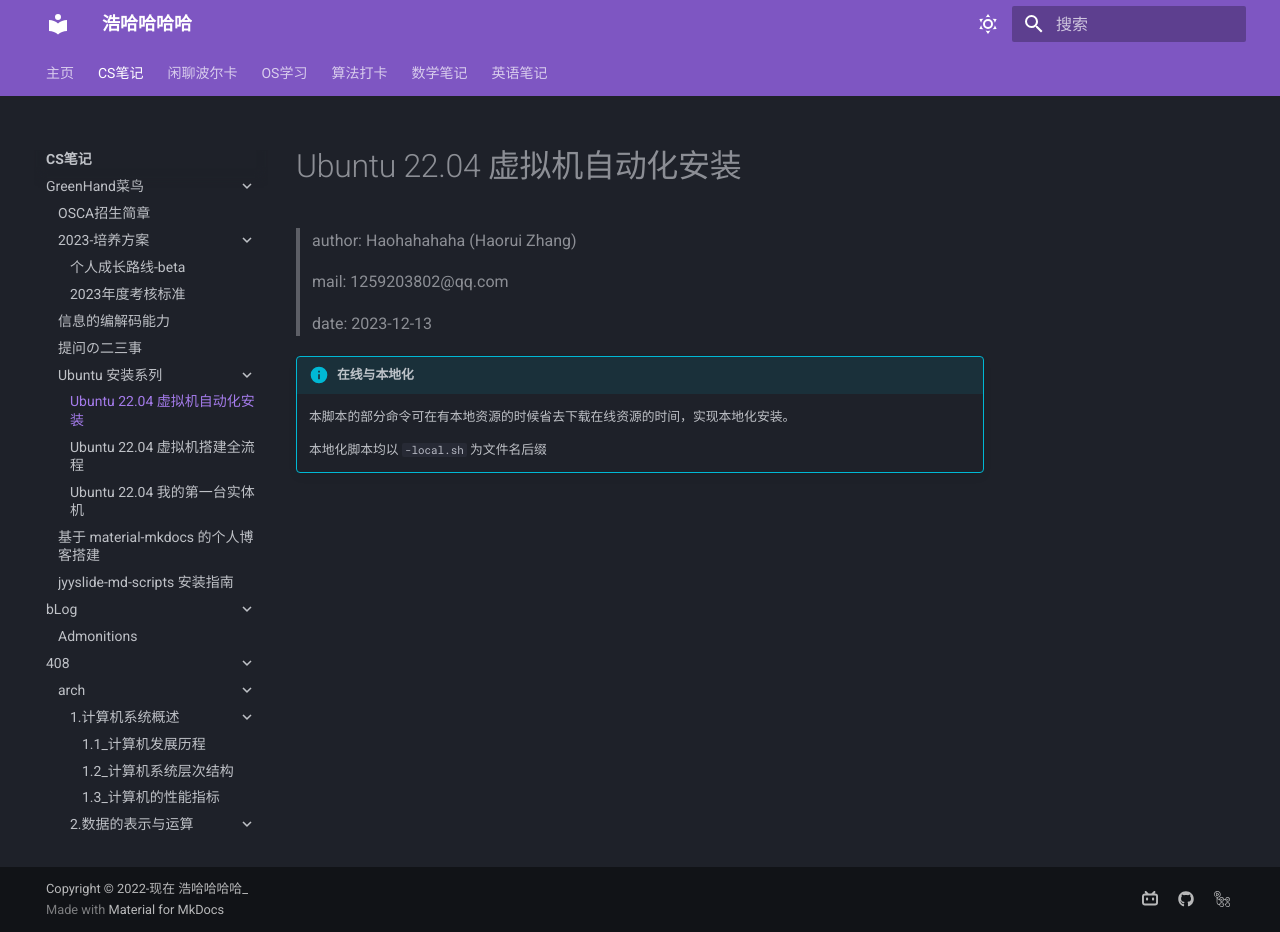
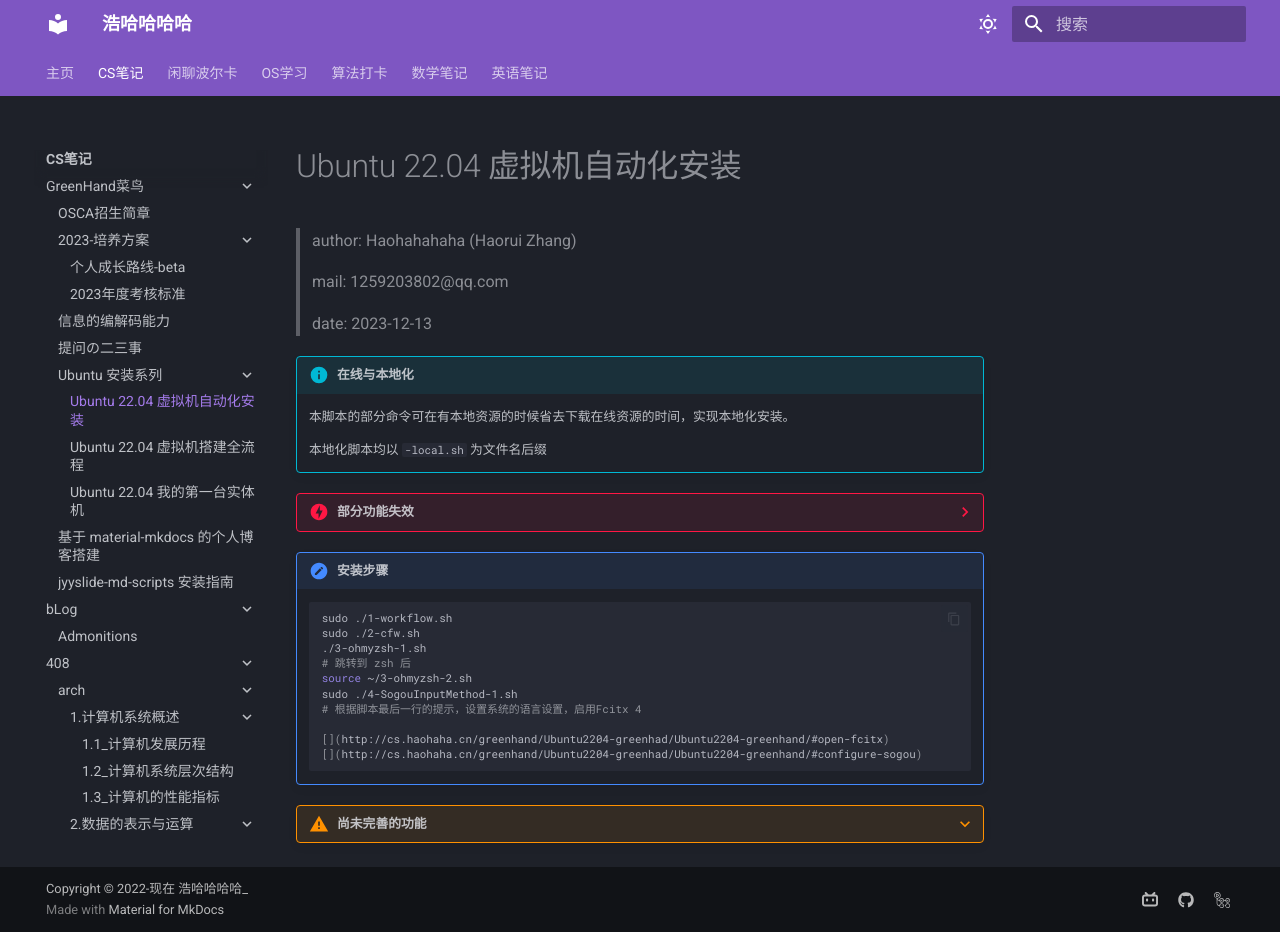
Before and after one commit to Haohahahaha/cs, an MkDocs documentation site: the page built from docs/greenhand/initializer-ubuntu2204/install.md, in a window 1280 px wide and 932 px high. Built offline with MkDocs 1.6.1 and Material for MkDocs 9.7.7, drawn with Linux system fonts in a browser that asks for light colours.

Commit message:
2023-12-13_08:21:01 update

````diff
--- a/docs/greenhand/initializer-ubuntu2204/install.md
+++ b/docs/greenhand/initializer-ubuntu2204/install.md
@@ -11,3 +11,25 @@
 	本脚本的部分命令可在有本地资源的时候省去下载在线资源的时间，实现本地化安装。
 
 	本地化脚本均以 `-local.sh` 为文件名后缀
+
+??? danger "部分功能失效"
+
+	Clash for Windows 已停止维护，所以我已经将在线下载的地址改为我提供的原版安装包（位于 cs/greenhand/Ubuntu2204-greenhand/ ）
+
+!!! note "安装步骤"
+
+	```bash
+	sudo ./1-workflow.sh
+	sudo ./2-cfw.sh
+	./3-ohmyzsh-1.sh
+	# 跳转到 zsh 后
+	source ~/3-ohmyzsh-2.sh
+	sudo ./4-SogouInputMethod-1.sh
+	# 根据脚本最后一行的提示，设置系统的语言设置，启用Fcitx 4
+
+	[](http://cs.haohaha.cn/greenhand/Ubuntu2204-greenhad/Ubuntu2204-greenhand/#open-fcitx)
+	[](http://cs.haohaha.cn/greenhand/Ubuntu2204-greenhad/Ubuntu2204-greenhand/#configure-sogou)
+
+	```
+
+???+ warning "尚未完善的功能"
````
Also changed, not shown: docs/greenhand/Ubuntu2204-greenhand/Ubuntu2204-greenhand.md (+3 -1 lines).
